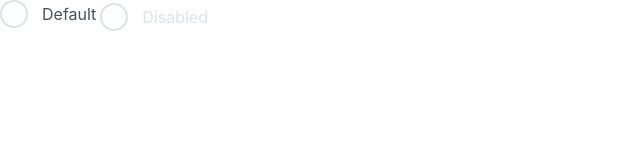
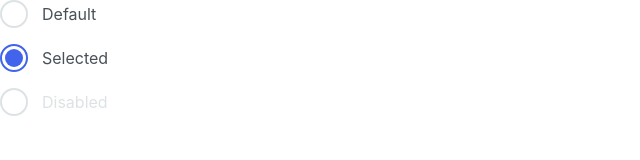
Before and after one commit to js-tasks-ru/htmlcss-20230911-4_loramisautova, a website: page 07-lection5/02-radio/index.html in a window 1280 px wide. Shown: the whole page, without its empty margins (0-640 px from the left). Drawn offline with Linux system fonts and the light colour scheme.

Commit message:
fix radio checkbox

```diff
--- a/07-lection5/02-radio/index.html
+++ b/07-lection5/02-radio/index.html
@@ -7,18 +7,30 @@
         <title>Radio</title>
     </head>
     <body>
-        <label class='radio' for="defaultRadio">
+        <div class='radio'>
+            <label for="defaultRadio">
                 <input class='radio__input' type='radio' id='defaultRadio' name='radioGroup'>
                 <div class='radio__state'>
                     <div class='radio__control'>
-                    <svg width="18" height="18" viewBox="0 0 18 18" fill="none" xmlns="http://www.w3.org/2000/svg">
+                        <svg class='radio__icon' width="18" height="18" viewBox="0 0 18 18" fill="none" xmlns="http://www.w3.org/2000/svg">
                             <rect width="18" height="18" rx="9" fill="#4263EB"/>
                         </svg>
                     </div>
                     <div class='radio__title'></div>
                 </div>
             </label>
-        <label class='radio' for="defaultRadio">
+            <label for="selectedRadio">
+                <input class='radio__input' type='radio' id='selectedRadio' name='radioGroup' checked>
+                <div class='radio__state'>
+                    <div class='radio__control'>
+                        <svg class='radio__icon' width="18" height="18" viewBox="0 0 18 18" fill="none" xmlns="http://www.w3.org/2000/svg">
+                            <rect width="18" height="18" rx="9" fill="#4263EB"/>
+                        </svg>
+                    </div>
+                    <div class='radio__title'></div>
+                </div>
+            </label>
+            <label for="defaultRadio">
                 <input class='radio__input' type='radio' id='disabledRadio' name='radioGroup' disabled>
                 <div class='radio__state'>
                     <div class='radio__control'>
@@ -29,5 +41,6 @@
                     <div class='radio__title'></div>
                 </div>
             </label>
+        </div>
     </body>
 </html>
--- a/07-lection5/02-radio/radio.css
+++ b/07-lection5/02-radio/radio.css
@@ -1,5 +1,7 @@
 .radio {
-    display: inline-flex;
+    display: flex;
+    flex-direction: column;
+    gap: 16px;
 }
 .radio__input {
     position: absolute;
@@ -21,7 +23,7 @@
     border: 2px solid var(--grey-2);
     border-radius: 14px;
 }
-.radio__control svg {
+.radio__icon {
     visibility: hidden;
 }
 .radio__title {
@@ -38,21 +40,19 @@
 .radio__input:checked ~ .radio__state .radio__title:after {
     content: 'Selected';
 }
-.radio__input:checked ~ .radio__state .radio__control svg {
+.radio__input:checked ~ .radio__state .radio__control .radio__icon {
     visibility: visible;
     border-color: #4263EB;
 }
 .radio__input:checked ~ .radio__state .radio__control {
     border-color: #4263EB;
 }
-
 .radio__input:disabled ~ .radio__state .radio__title {
     color: var(--grey-2);
 }
 .radio__input:disabled ~ .radio__state .radio__title:after {
     content: 'Disabled';
 }
-
-.radio__input:focus ~ .radio__state .radio__title {
+.radio__input:checked:focus ~ .radio__state .radio__title {
     text-decoration: underline;
 }
```
Lines whose indentation alone changed are shown as unchanged.
